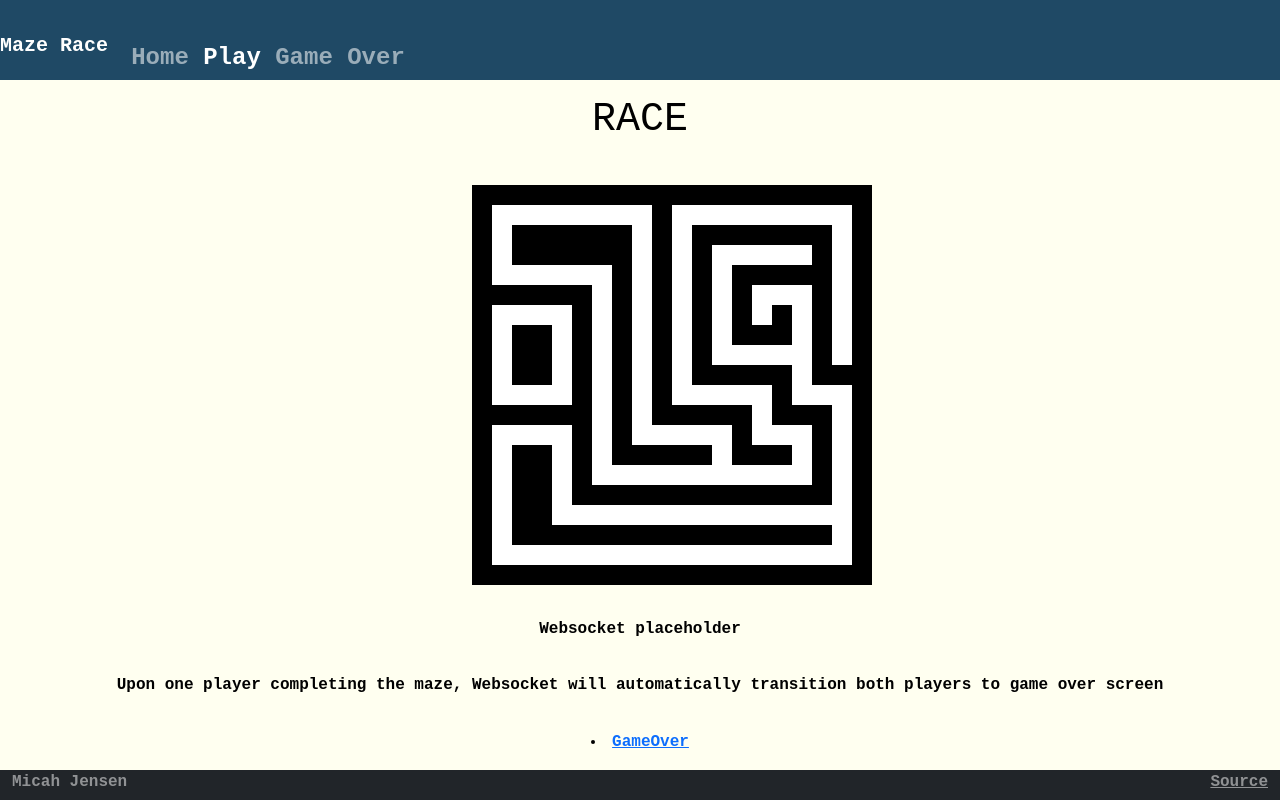
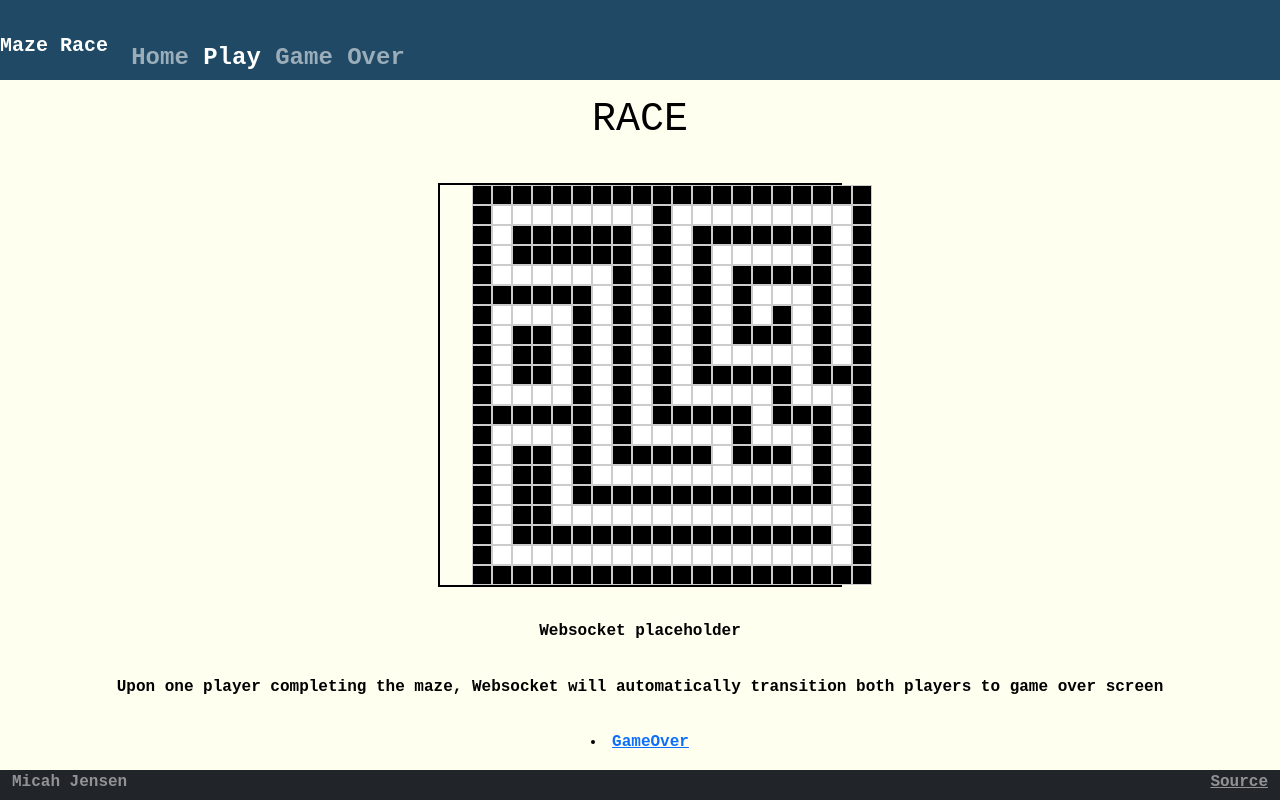
Before and after one commit to mjen3en/startup, a React (Vite) app: page /play in a window 1280 px wide. Built offline with nearby package versions, Linux system fonts and the light colour scheme.

Commit message:
more maze css

```diff
--- a/src/play/maze.css
+++ b/src/play/maze.css
@@ -1,17 +1,23 @@
 .maze {
     display: grid;
     grid-template-rows: repeat(20, 20px); /* Adjust rows as needed */
-    grid-template-columns: repeat(20, 20px); /* Adjust columns as needed */
-    align-items: left;
+    grid-template-columns: repeat(20, 20px); /*Adjust columns as needed */
+    margin: 0 auto; /* Center the maze */
+    border: 2px solid black; /* Optional: Add a border around the maze */
 
   }
   .maze-row {
-    align-items: center;
+    align-items: left;
+    display: flex;
   }
 
   .maze-cell {
     width: 20px;
     height: 20px;
+    border: 1px solid #ccc; /* Optional: Add a border around each cell */
+    display: flex;
+    justify-content: center;
+    align-items: center;
   }
 
   .wall {
```
